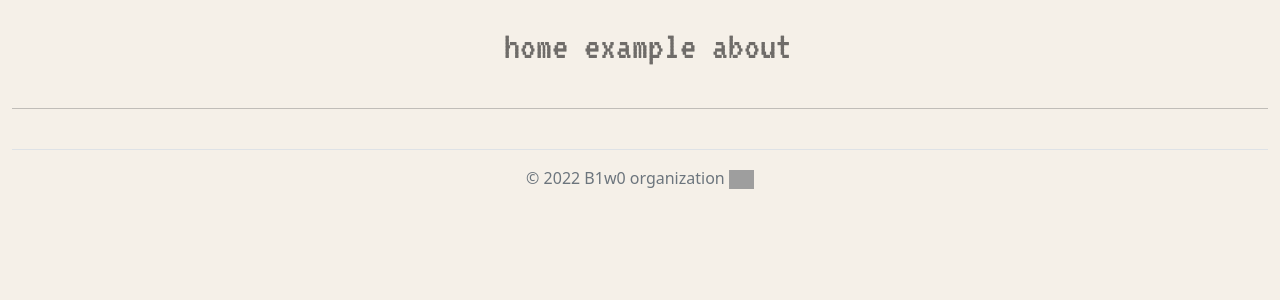
After one commit to AR621/Summ3r-y, a Flask app: template templates/base.html in a window 1280 px wide. The commit adds this page. Shown: the top 300 px of the page. Run offline with Flask 2, Linux system fonts and the light colour scheme; the template is opened without the code that fills it, so the values that code supplies are empty; grey boxes are pictures that could not be loaded.

Commit message:
base.html created

```diff
--- a/app.py
+++ b/app.py
@@ -18,6 +18,10 @@ URL = "https://whisper.lablab.ai/asr"
 app = Flask(__name__)
 app.config['UPLOAD_FOLDER'] = UPLOAD_FOLDER
 app.secret_key = "bajo_bango"
+
+@app.route("/test")
+def test():
+    return render_template("base.html")
 
 @app.route("/", methods=["GET", "POST"])
 def new_index():
--- /dev/null
+++ b/templates/base.html
@@ -0,0 +1,79 @@
+<!DOCTYPE html>
+<html lang="en">
+
+<head>
+    <meta charset="UTF-8">
+    <meta http-equiv="X-UA-Compatible" content="IE=edge">
+    <meta name="viewport" content="width=device-width, initial-scale=1.0">
+    <title>{% block title %}base{% endblock %}</title>
+    <!-- using our own css -->
+    <link rel="stylesheet" href="{{ url_for('static', filename='css/gentle-electro-design.css') }}" />
+    <!-- adding some fonts -->
+    <link rel="preconnect" href="https://fonts.googleapis.com">
+    <link rel="preconnect" href="https://fonts.gstatic.com" crossorigin>
+    <link href="https://fonts.googleapis.com/css2?family=Arvo&family=VT323&display=swap" rel="stylesheet">
+    <style>
+        @import url('https://fonts.googleapis.com/css2?family=Arvo&family=VT323&display=swap');
+    </style>
+</head>
+
+<body style="background-color: #F5F0E8">
+    {% set current_url = request.path %}
+    <nav class="navbar navbar-expand-md">
+        <div class="container-fluid">
+            <a class="navbar-brand" href="#"></a>
+            <button class="navbar-toggler" type="button" data-bs-toggle="collapse" data-bs-target="#navbarNav"
+                aria-controls="navbarNav" aria-expanded="false" aria-label="Toggle navigation">
+                <span class="navbar-toggler-icon"></span>
+            </button>
+            <div class="collapse navbar-collapse" id="navbarNav">
+                <ul class="navbar-nav">
+                    <li class="nav-item {% if current_url == '/' %}active{% endif %}">
+                        <a class="nav-link" href="/">home</a>
+                    </li>
+                    <li class="nav-item {% if current_url == '/example' %}active{% endif %}">
+                        <a class="nav-link" href="/example">example</a>
+                    </li>
+                    <li class="nav-item {% if current_url == '/about' %}active{% endif %}">
+                        <a class="nav-link" href="/about">about</a>
+                    </li>
+                </ul>
+            </div>
+        </div>
+    </nav>
+    <div class="container-fluid">
+        <div class="row">
+            <div class="col">
+                <hr>
+            </div>
+        </div>
+    </div>
+
+    {% block content %}
+    {% endblock %}
+
+    <div class="container-fluid">
+        <footer class="py-3 my-4 border-top text-center">
+            <div class="row justify-content-center">
+                <div class="col-12">
+                    <span class="text-muted">© 2022 B1w0 organization</span>
+                    <a href="https://github.com/B1w0">
+                        <img src="https://upload.wikimedia.org/wikipedia/commons/9/91/Octicons-mark-github.svg"
+                            alt="github link" width="25px">
+                    </a>
+                </div>
+            </div>
+        </footer>
+    </div>
+
+
+
+    <!-- adding bootstrap -->
+    <link href="https://cdn.jsdelivr.net/npm/bootstrap@5.2.3/dist/css/bootstrap.min.css" rel="stylesheet"
+        integrity="sha384-rbsA2VBKQhggwzxH7pPCaAqO46MgnOM80zW1RWuH61DGLwZJEdK2Kadq2F9CUG65" crossorigin="anonymous">
+    <script src="https://cdn.jsdelivr.net/npm/bootstrap@5.2.3/dist/js/bootstrap.bundle.min.js"
+        integrity="sha384-kenU1KFdBIe4zVF0s0G1M5b4hcpxyD9F7jL+jjXkk+Q2h455rYXK/7HAuoJl+0I4"
+        crossorigin="anonymous"></script>
+</body>
+
+</html>
```
Also changed, not shown: templates/index.html (indentation only).
